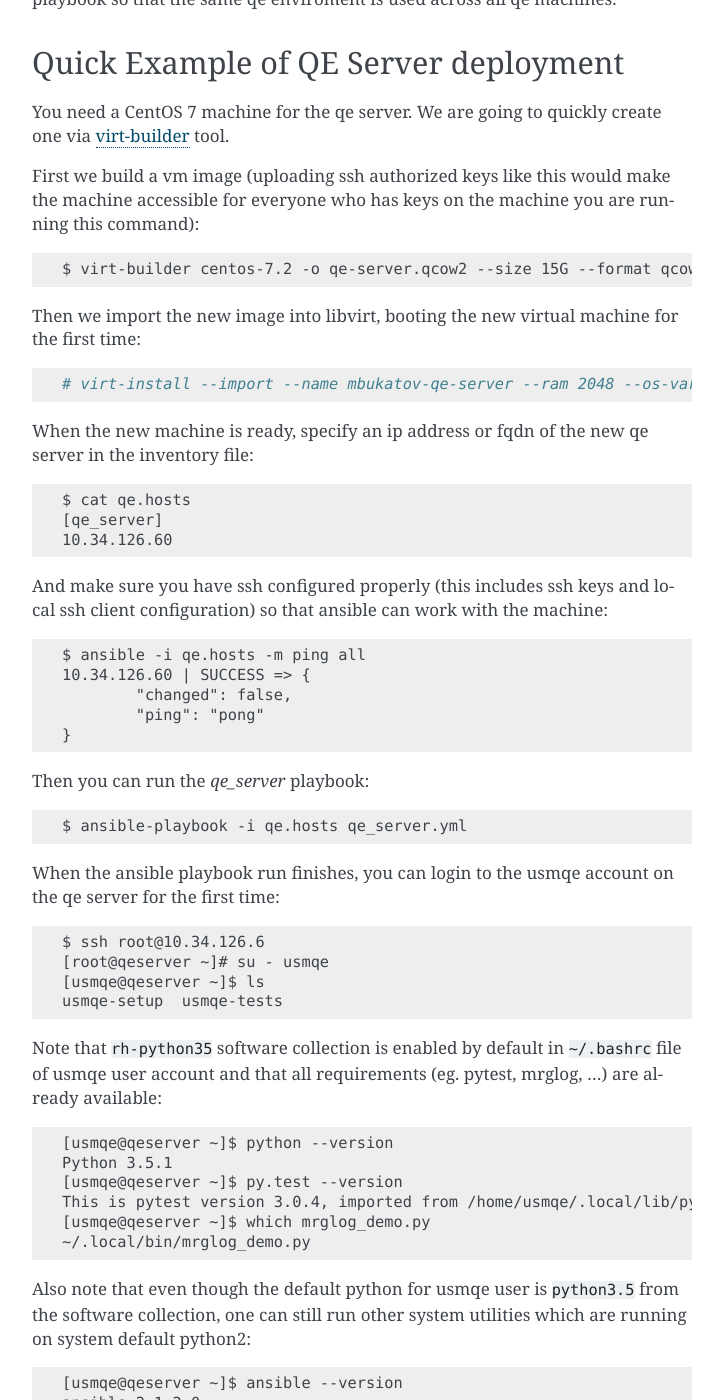
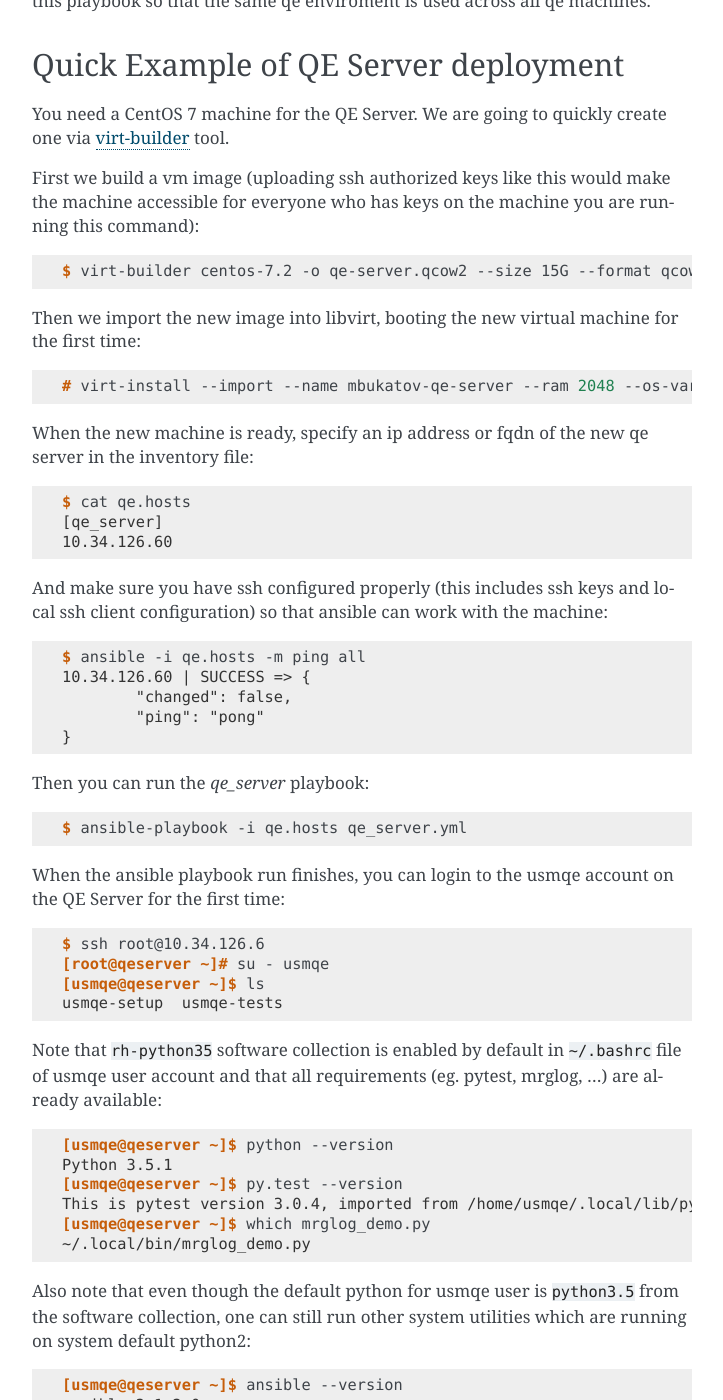
Before and after one commit to usmqe/usmqe-tests, a Sphinx documentation site: the page built from docs/qe_server_setup.rst, in a window 1280 px wide and 1400 px high, scrolled down 413 px. Shown: the whole window, without its empty margins (388-1111 px from the left). Built offline with Sphinx 7.4.7, drawn with Linux system fonts in a browser that asks for light colours; pages that are not in the unit, such as notebooks, are missing from menus; some of the changed text lies outside the part shown.

```diff
--- a/docs/qe_server_setup.rst
+++ b/docs/qe_server_setup.rst
@@ -22,29 +22,37 @@ qe machines.
 Quick Example of QE Server deployment
 =====================================
 
-You need a CentOS 7 machine for the qe server. We are going to quickly create
+You need a CentOS 7 machine for the QE Server. We are going to quickly create
 one via `virt-builder`_ tool.
 
 First we build a vm image (uploading ssh authorized keys like this would make
 the machine accessible for everyone who has keys on the machine you are running
-this command)::
+this command):
+
+.. code-block:: console
 
     $ virt-builder centos-7.2 -o qe-server.qcow2 --size 15G --format qcow2 --mkdir /root/.ssh  --chmod 0700:/root/.ssh  --upload /root/.ssh/authorized_keys:/root/.ssh/authorized_keys --selinux-relabel --update
 
 Then we import the new image into libvirt, booting the new virtual machine for
-the first time::
+the first time:
+
+.. code-block:: console
 
     # virt-install --import --name mbukatov-qe-server --ram 2048 --os-variant rhel7 --disk path=/var/lib/libvirt/images/qe-server.qcow2,format=qcow2 --network default --noautoconsole
 
 When the new machine is ready, specify an ip address or fqdn of the new qe
-server in the inventory file::
+server in the inventory file:
+
+.. code-block:: console
 
     $ cat qe.hosts
     [qe_server]
     10.34.126.60
 
 And make sure you have ssh configured properly (this includes ssh keys and
-local ssh client configuration) so that ansible can work with the machine::
+local ssh client configuration) so that ansible can work with the machine:
+
+.. code-block:: console
 
 	$ ansible -i qe.hosts -m ping all
 	10.34.126.60 | SUCCESS => {
@@ -52,12 +60,16 @@ local ssh client configuration) so that ansible can work with the machine::
 		"ping": "pong"
 	}
 
-Then you can run the `qe_server` playbook::
+Then you can run the `qe_server` playbook:
+
+.. code-block:: console
 
     $ ansible-playbook -i qe.hosts qe_server.yml
 
 When the ansible playbook run finishes, you can login to the usmqe account
-on the qe server for the first time::
+on the QE Server for the first time:
+
+.. code-block:: console
 
     $ ssh root@10.34.126.6
     [root@qeserver ~]# su - usmqe
@@ -66,7 +78,9 @@ on the qe server for the first time::
 
 Note that ``rh-python35`` software collection is enabled by default in
 ``~/.bashrc`` file of usmqe user account and that all requirements (eg. pytest,
-mrglog, ...) are already available::
+mrglog, ...) are already available:
+
+.. code-block:: console
 
     [usmqe@qeserver ~]$ python --version
     Python 3.5.1
@@ -77,7 +91,9 @@ mrglog, ...) are already available::
 
 Also note that even though the default python for usmqe user is ``python3.5``
 from the software collection, one can still run other system utilities which
-are running on system default python2::
+are running on system default python2:
+
+.. code-block:: console
 
     [usmqe@qeserver ~]$ ansible --version
     ansible 2.1.2.0
@@ -85,7 +101,9 @@ are running on system default python2::
       configured module search path = Default w/o overrides
 
 This is the case because all python tools packaged in Fedora/Red Hat/CentOS
-uses explicit shebang::
+uses explicit shebang:
+
+.. code-block:: console
 
     [usmqe@qeserver ~]$ head -1 /usr/bin/ansible
     #!/usr/bin/python2
```
Also changed, not shown: other parts of docs/qe_server_setup.rst (+7 -7 lines), README.rst (+10 -6 lines), docs/index.rst (+60 -6 lines).
